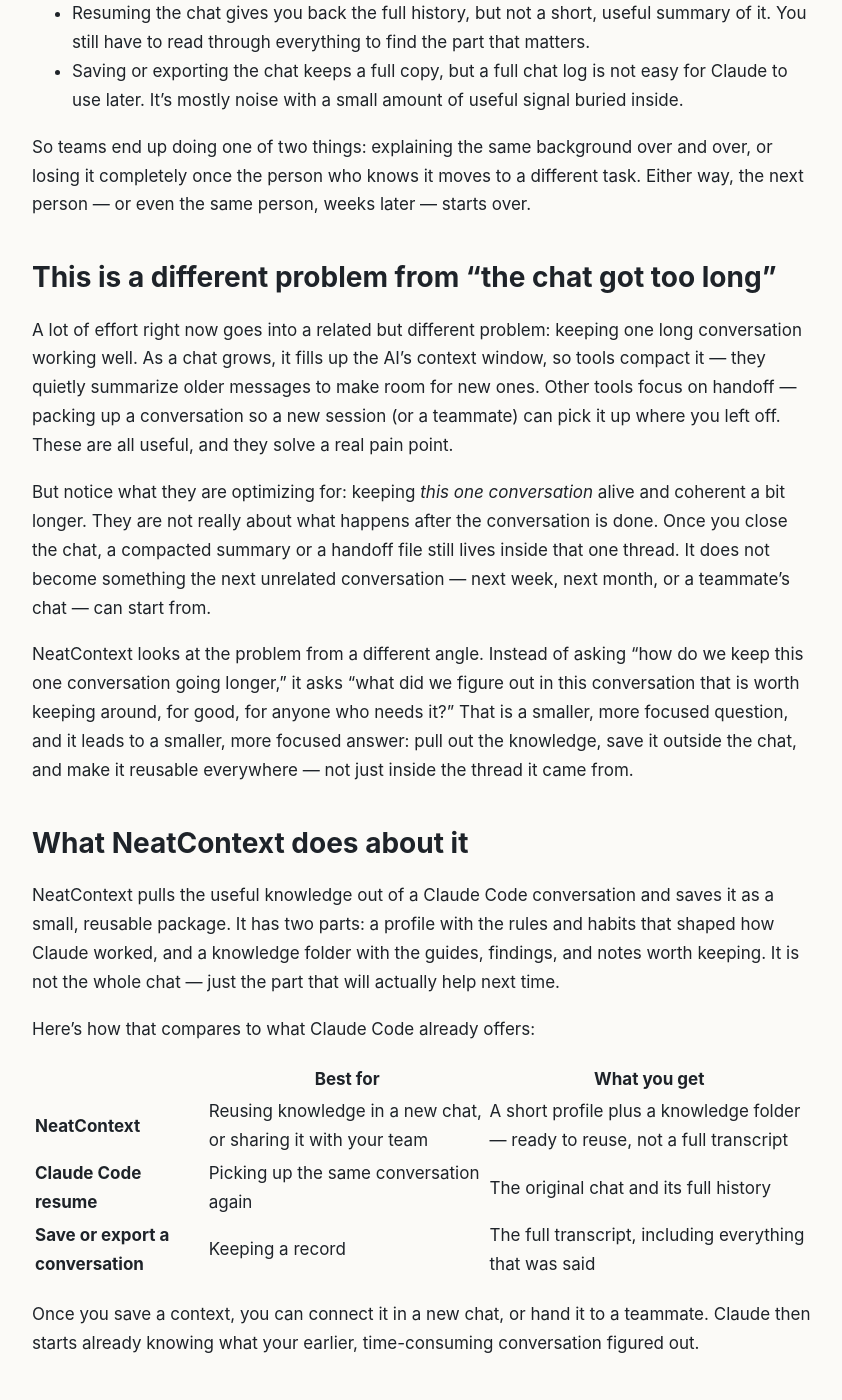
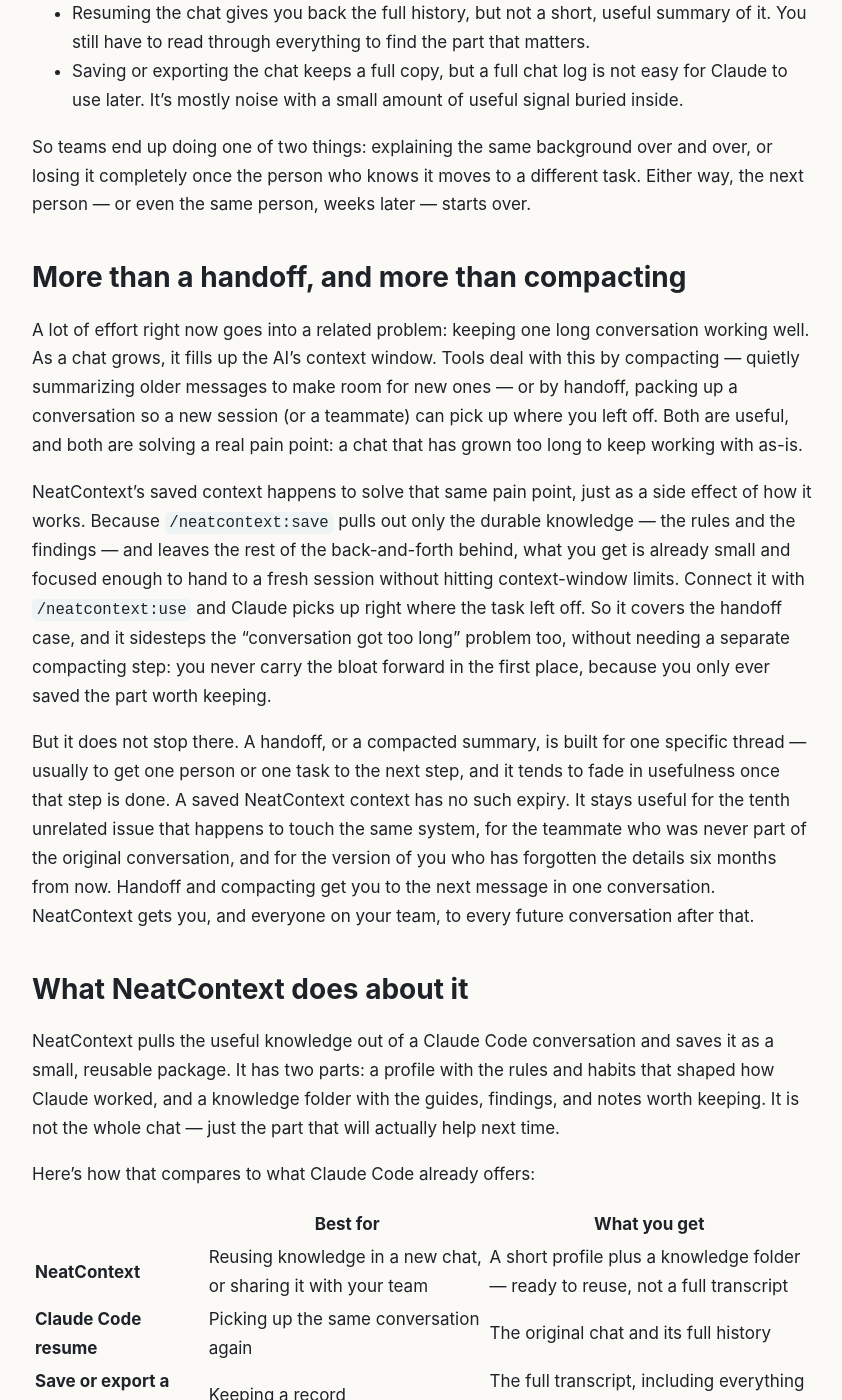
Before and after one commit to XTSoftwareLabs/neatcontext-blog, a Jekyll site: the page built from _posts/2026-07-28-save-ai-work-with-the-neatcontext-claude-code-plugin.md, in a window 1280 px wide and 1400 px high, scrolled down 1224 px. Shown: the whole window, without its empty margins (128-970 px from the left). Built offline with Jekyll 4.4.1, drawn with Linux system fonts in a browser that asks for light colours.

Commit message:
Clarify NeatContext covers handoff/compacting, not just an alternative
Reframe the section to show that saving a distilled context both solves
the "conversation too long" problem tools try to compact/hand off, and
goes further by staying useful long after that single thread is done.

Co-Authored-By: Claude Sonnet 5 <noreply@anthropic.com>

```diff
--- a/_posts/2026-07-28-save-ai-work-with-the-neatcontext-claude-code-plugin.md
+++ b/_posts/2026-07-28-save-ai-work-with-the-neatcontext-claude-code-plugin.md
@@ -21,13 +21,13 @@ The problem is where that knowledge ends up:
 
 So teams end up doing one of two things: explaining the same background over and over, or losing it completely once the person who knows it moves to a different task. Either way, the next person — or even the same person, weeks later — starts over.
 
-## This is a different problem from "the chat got too long"
+## More than a handoff, and more than compacting
 
-A lot of effort right now goes into a related but different problem: keeping one long conversation working well. As a chat grows, it fills up the AI's context window, so tools compact it — they quietly summarize older messages to make room for new ones. Other tools focus on handoff — packing up a conversation so a new session (or a teammate) can pick it up where you left off. These are all useful, and they solve a real pain point.
+A lot of effort right now goes into a related problem: keeping one long conversation working well. As a chat grows, it fills up the AI's context window. Tools deal with this by compacting — quietly summarizing older messages to make room for new ones — or by handoff, packing up a conversation so a new session (or a teammate) can pick up where you left off. Both are useful, and both are solving a real pain point: a chat that has grown too long to keep working with as-is.
 
-But notice what they are optimizing for: keeping *this one conversation* alive and coherent a bit longer. They are not really about what happens after the conversation is done. Once you close the chat, a compacted summary or a handoff file still lives inside that one thread. It does not become something the next unrelated conversation — next week, next month, or a teammate's chat — can start from.
+NeatContext's saved context happens to solve that same pain point, just as a side effect of how it works. Because `/neatcontext:save` pulls out only the durable knowledge — the rules and the findings — and leaves the rest of the back-and-forth behind, what you get is already small and focused enough to hand to a fresh session without hitting context-window limits. Connect it with `/neatcontext:use` and Claude picks up right where the task left off. So it covers the handoff case, and it sidesteps the "conversation got too long" problem too, without needing a separate compacting step: you never carry the bloat forward in the first place, because you only ever saved the part worth keeping.
 
-NeatContext looks at the problem from a different angle. Instead of asking "how do we keep this one conversation going longer," it asks "what did we figure out in this conversation that is worth keeping around, for good, for anyone who needs it?" That is a smaller, more focused question, and it leads to a smaller, more focused answer: pull out the knowledge, save it outside the chat, and make it reusable everywhere — not just inside the thread it came from.
+But it does not stop there. A handoff, or a compacted summary, is built for one specific thread — usually to get one person or one task to the next step, and it tends to fade in usefulness once that step is done. A saved NeatContext context has no such expiry. It stays useful for the tenth unrelated issue that happens to touch the same system, for the teammate who was never part of the original conversation, and for the version of you who has forgotten the details six months from now. Handoff and compacting get you to the next message in one conversation. NeatContext gets you, and everyone on your team, to every future conversation after that.
 
 ## What NeatContext does about it
 
```
